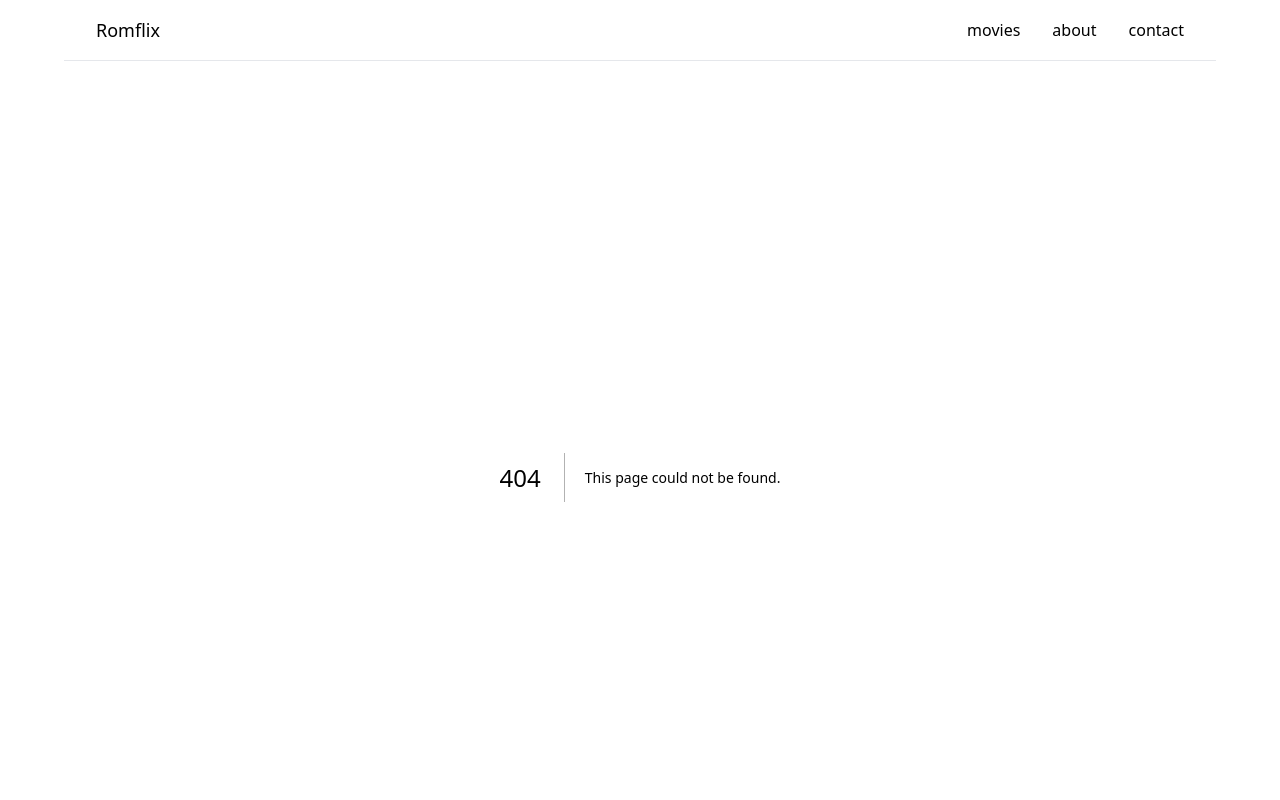
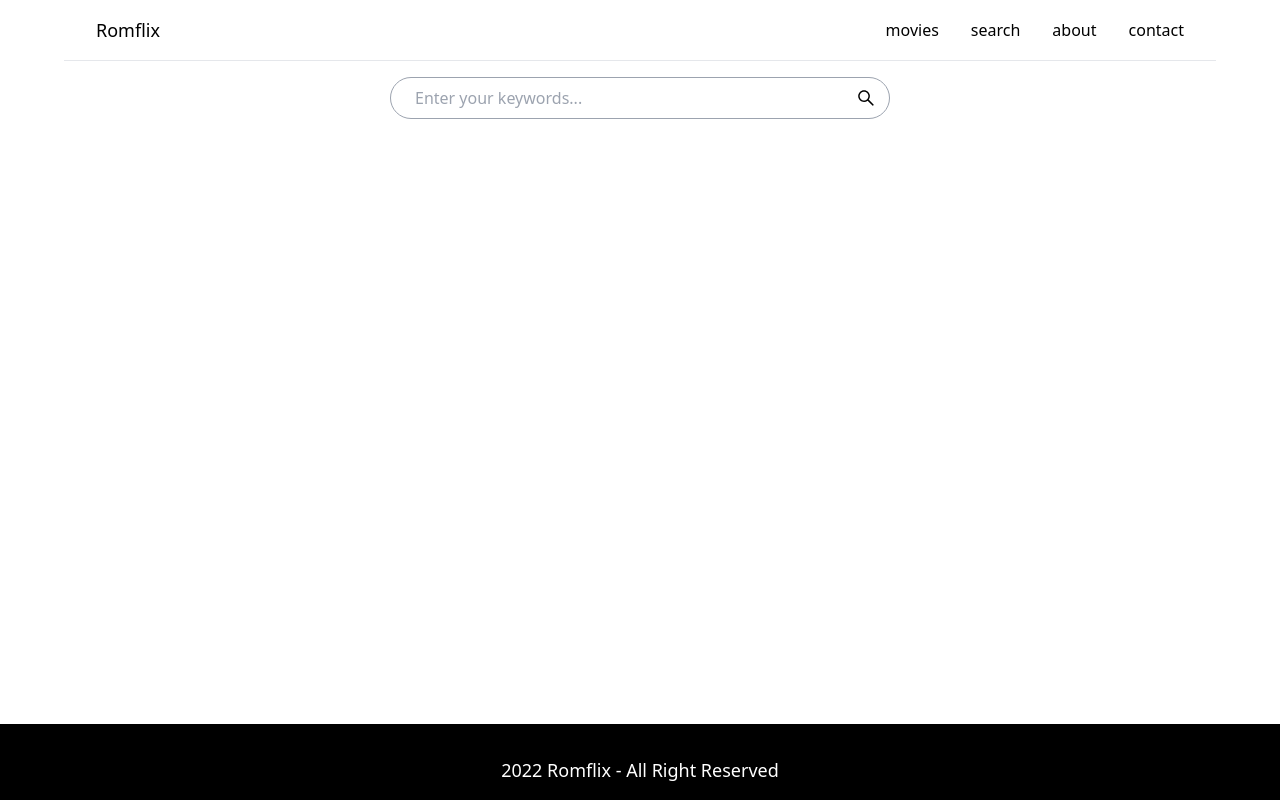
Before and after one commit to Sean-Sophearom/romflix, a Next.js app: page /search in a window 1280 px wide. Before the commit this address had no page. Shown: the top 800 px of the page. Built offline with nearby package versions, Linux system fonts and the light colour scheme.

Commit message:
add search

```diff
--- a/components/Navbar.js
+++ b/components/Navbar.js
@@ -6,9 +6,12 @@ const Navbar = () => {
       <Link href="/" className="text-lg font-medium">
         Romflix
       </Link>
-      <ul className="flex gap-8">
+      <ul className="flex gap-2 text-xs xs:text-sm xs:gap-6 sm:text-base sm:gap-8">
         <li className="hover:underline hover:text-gray-500">
           <Link href="/movies">movies</Link>
+        </li>
+        <li className="hover:underline hover:text-gray-500">
+          <Link href="/search">search</Link>
         </li>
         <li className="hover:underline hover:text-gray-500">
           <Link href="/about">about</Link>
--- a/next.config.js
+++ b/next.config.js
@@ -3,6 +3,7 @@ const nextConfig = {
   // reactStrictMode: true,
   swcMinify: true,
   images: {
+    domains: ["image.tmdb.org"],
     remotePatterns: [
       {
         protocol: "https",
--- a/pages/movies/index.js
+++ b/pages/movies/index.js
@@ -1,37 +1,49 @@
+import { useRouter } from "next/router";
 import React, { useEffect, useState } from "react";
 import MovieGrid from "../../components/MovieGrid";
 import Spinner from "../../components/Spinner";
 
-const Index = () => {
+const Index = ({ query }) => {
   const [movies, setMovies] = useState([]);
   const [loading, setLoading] = useState(true);
+  const [noMore, setNomore] = useState(false);
   const [page, setPage] = useState(1);
 
-  const getMovies = async (page) => {
+  const getMovies = async (page, query) => {
     setLoading(true);
-    const res = await fetch(
-      `https://api.themoviedb.org/3/discover/movie?sort_by=popularity.desc&api_key=0eb72e5a87c3896938cd899d9b93a334&page=${page}`
-    );
+    let res;
+    if (query) {
+      res = await fetch(
+        `https://api.themoviedb.org/3/search/movie?api_key=0eb72e5a87c3896938cd899d9b93a334&query=${query}&page=${page}`
+      );
+    } else {
+      res = await fetch(
+        `https://api.themoviedb.org/3/discover/movie?sort_by=popularity.desc&api_key=0eb72e5a87c3896938cd899d9b93a334&page=${page}`
+      );
+    }
     const data = await res.json();
     const results = data.results;
+    if (results.length === 0) {
+      setLoading(false);
+      return setNomore(true);
+    }
     setLoading(false);
-
     setMovies((prev) => [...prev, ...results]);
   };
 
   useEffect(() => {
-    getMovies(page);
-  }, [page]);
+    getMovies(page, query);
+  }, [page, query]);
 
   return (
     <>
-      <MovieGrid movies={movies} title="Popular Movies" />
+      <MovieGrid movies={movies} title={query ? `Search results for: ${query}` : "Popular Movies"} />
       <div className="p-4 flex items-center justify-center">
         {loading ? (
           <Spinner />
         ) : (
-          <button className="btn w-auto px-4 text-base" onClick={() => setPage(page + 1)}>
-            Load more
+          <button className="btn w-auto px-4 text-base" onClick={() => (noMore ? null : setPage(page + 1))}>
+            {noMore ? "No more results" : "Load more"}
           </button>
         )}
       </div>
@@ -39,4 +51,12 @@ const Index = () => {
   );
 };
 
+export const getServerSideProps = (ctx) => {
+  return {
+    props: {
+      query: ctx.query.q || null,
+    },
+  };
+};
+
 export default Index;
--- /dev/null
+++ b/pages/search.js
@@ -0,0 +1,44 @@
+import { useRouter } from "next/router";
+import { useState } from "react";
+
+const SearchIcon = (props) => (
+  <button {...props}>
+    <svg
+      stroke="currentColor"
+      fill="currentColor"
+      strokeWidth="0"
+      viewBox="0 0 1024 1024"
+      height="1em"
+      width="1em"
+      xmlns="http://www.w3.org/2000/svg"
+    >
+      <path d="M909.6 854.5L649.9 594.8C690.2 542.7 712 479 712 412c0-80.2-31.3-155.4-87.9-212.1-56.6-56.7-132-87.9-212.1-87.9s-155.5 31.3-212.1 87.9C143.2 256.5 112 331.8 112 412c0 80.1 31.3 155.5 87.9 212.1C256.5 680.8 331.8 712 412 712c67 0 130.6-21.8 182.7-62l259.7 259.6a8.2 8.2 0 0 0 11.6 0l43.6-43.5a8.2 8.2 0 0 0 0-11.6zM570.4 570.4C528 612.7 471.8 636 412 636s-116-23.3-158.4-65.6C211.3 528 188 471.8 188 412s23.3-116.1 65.6-158.4C296 211.3 352.2 188 412 188s116.1 23.2 158.4 65.6S636 352.2 636 412s-23.3 116.1-65.6 158.4z"></path>
+    </svg>
+  </button>
+);
+
+const Search = () => {
+  const router = useRouter();
+  const [input, setInput] = useState("");
+
+  const handleSubmit = (e) => {
+    if (!input) return;
+    e.preventDefault();
+    const route = `/movies?q=${input}`;
+    router.replace(route);
+  };
+  return (
+    <form className="relative flex items-center mx-auto max-w-[500px]" onSubmit={handleSubmit}>
+      <input
+        type="text"
+        placeholder="Enter your keywords..."
+        value={input}
+        onChange={(e) => setInput(e.target.value)}
+        className="rounded-full border border-gray-400 w-full outline-none px-4 py-1 sm:px-6 sm:py-2 transition-all focus:ring-2 ring-purple-500"
+      />
+      <SearchIcon className="absolute right-2 sm:right-4 scale-110 sm:scale-125" type="submit" />
+    </form>
+  );
+};
+
+export default Search;
```
